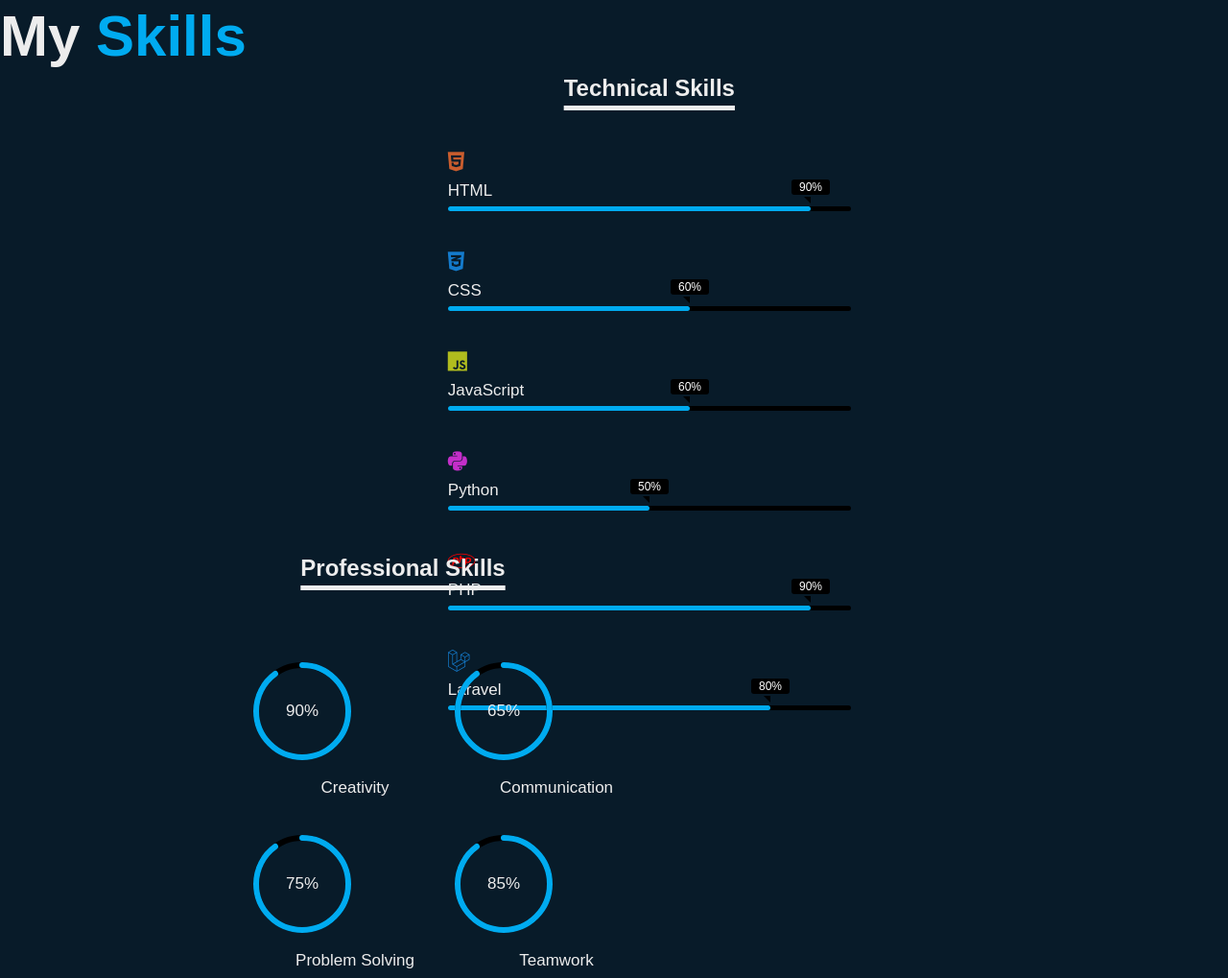
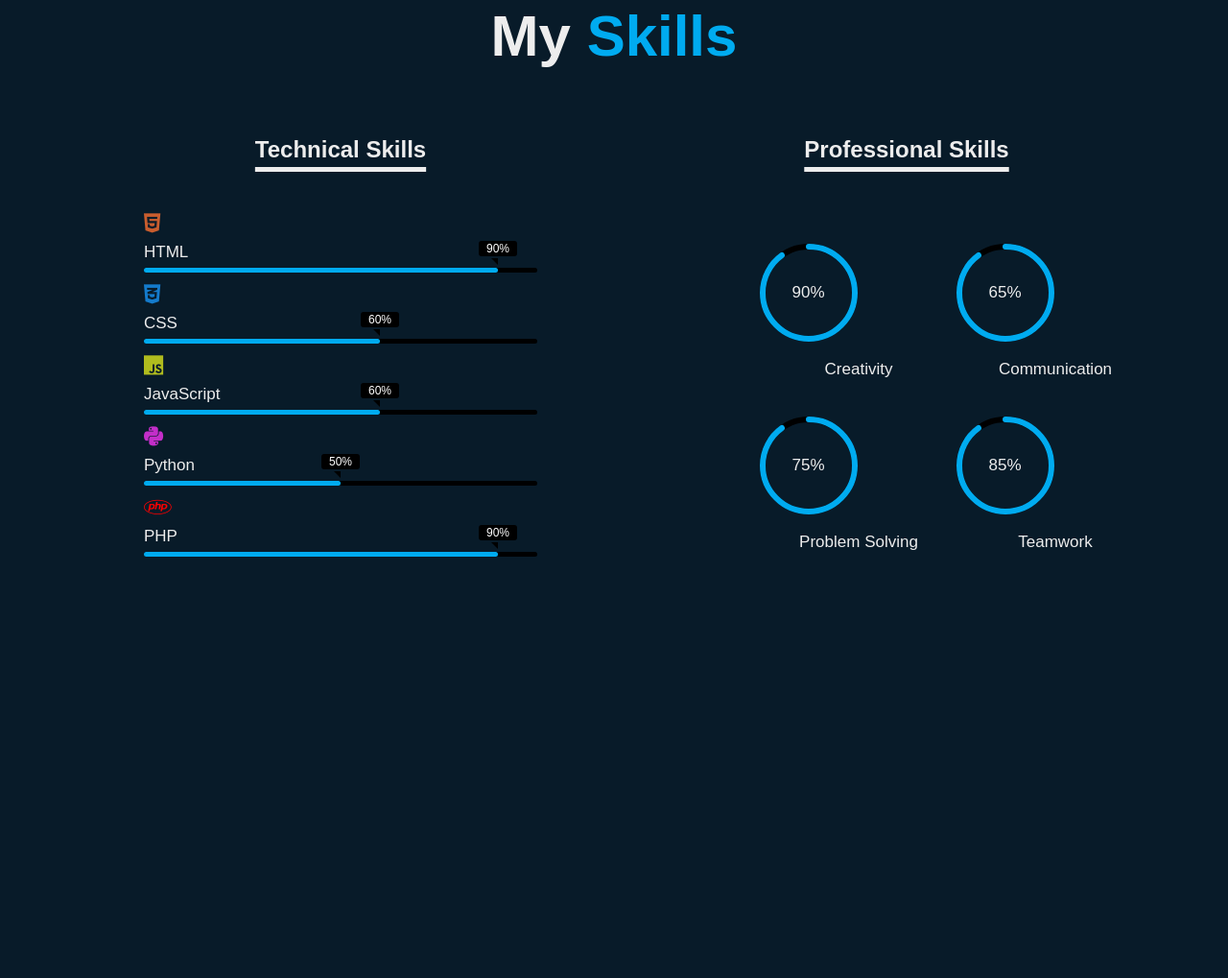
Before and after one commit to krishnaluharuka6/Portfolio, a plain HTML site: page portfolio/index.html in a window 1280 px wide. Shown: the part 2436-3455 px from the top of the page at 96% size. Drawn offline with nearby package versions, Linux system fonts and the light colour scheme.

Commit message:
portfolio

```diff
--- a/portfolio/index.html
+++ b/portfolio/index.html
@@ -20,7 +20,7 @@
             <a href="#home" style="--i:1;" class="active">Home</a>
             <a href="#about" style="--i:2;">About</a>
             <a href="#services" style="--i:2;">Services</a>
-            <a href="#skills" style="--i:3;">Skills</a>
+            <a href="#myskills" style="--i:3;">Skills</a>
             <a href="#portfolio" style="--i:4;">Portfolio</a>
             <a href="#contact" style="--i:5;">Contact</a>
         </nav>
@@ -93,8 +93,9 @@
         </div>
     </section>
 
-    <section>
+    <section id="myskills">
         <h1 class="sub-title">My <span>Skills</span></h1>
+        <div class="section1">
         <div class="container1" id="skills">
             <h1 class="heading1">Technical Skills</h1>
             <div class="technical-bars">
@@ -143,15 +144,6 @@
                         <span></span>
                     </div>
                 </div>
-                <div class="bar">
-                    <i class="fa-brands fa-laravel" style="color: #147bcc"></i>
-                    <div class="info">
-                        <span>Laravel</span>
-                    </div>
-                    <div class="progress-line laravel">
-                        <span></span>
-                    </div>
-                </div>
             </div>
         </div>
 
@@ -192,6 +184,7 @@
                 </div>
             </div>
         </div>
+    </div>
     </section>
 
     <section>
--- a/portfolio/style.css
+++ b/portfolio/style.css
@@ -201,9 +201,9 @@ body {
 .img .img-real::before{
     content: '';
     position: absolute;
-    top: 0;
+    /* top: 0;
     left: 0;
-    width: 0;
+    width: 0; */
     height: 100%;
     background-image: url('krishna2.jpg');
     background-size: cover;
@@ -337,15 +337,24 @@ body {
 }
 
 section{
+    flex-wrap: wrap;
+}
+
+#myskills{
+    height: 100vh;
+}
+
+.section1{
     display: flex;
-    flex-wrap: wrap;
+    margin-left: 60px;
+    margin-right: 40px;
 }
 
 .container1{
     width: 600px;
-    height: 500px;
-    padding: 75px 90px;
-    margin-left: 120px;
+    height: auto;
+    padding: 0 90px;
+    margin-left: 0;
 }
 
 .heading1{
@@ -361,7 +370,7 @@ section{
 }
 
 .technical-bars .bar{
-    margin-top: 40px;
+    margin-top: 10px;
 }
 
 .technical-bars .bar:first-child{
@@ -599,6 +608,7 @@ section{
     font-size: 60px;
     line-height: 1;
     text-align: center;
+    margin-bottom: 40px;
 }
 
 .main-text h2 span{
```
